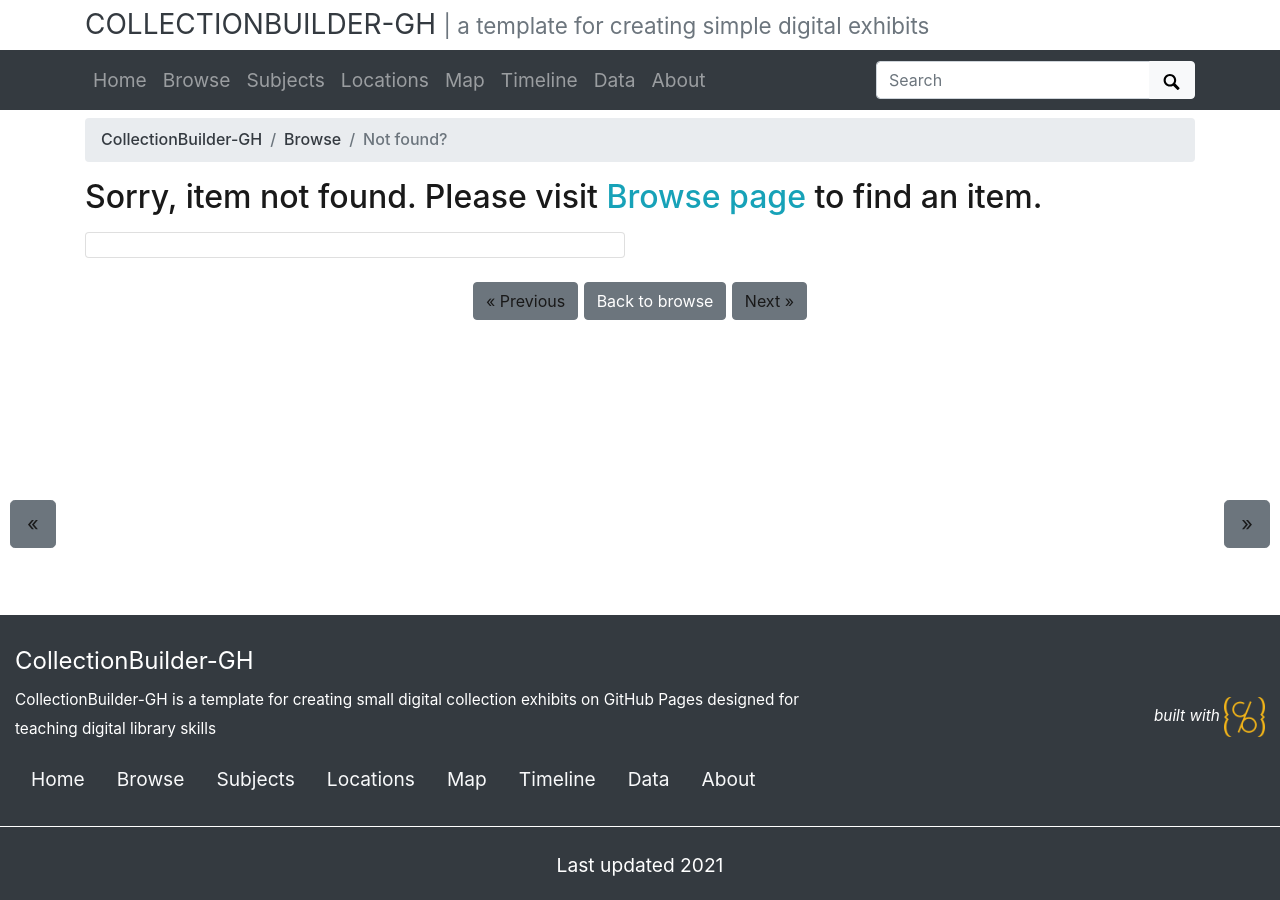
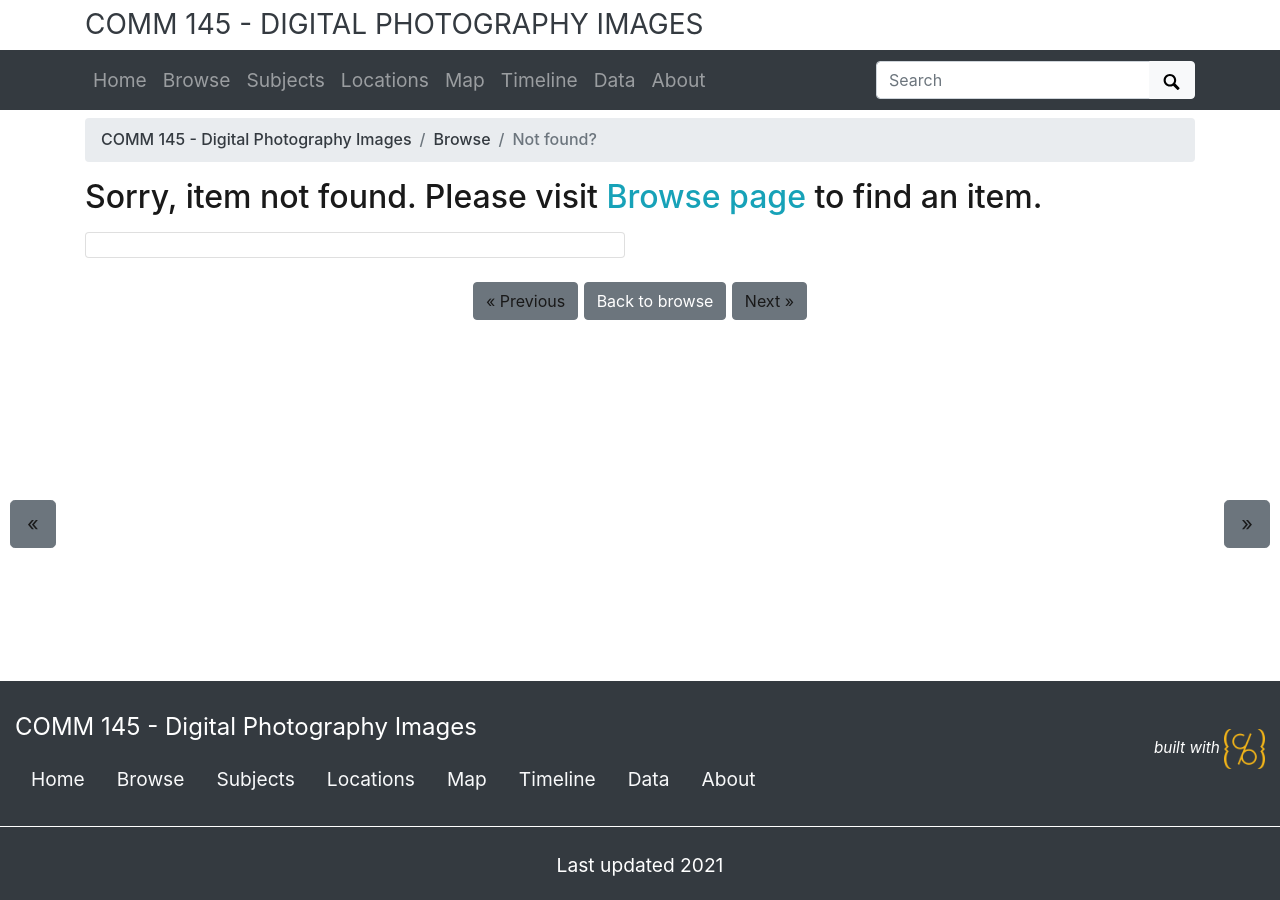
Before and after one commit to smkrall/comm145_images, a Jekyll site: the page built from pages/item.md, in a window 1280 px wide. Built offline with Jekyll 4.4.1, drawn with Linux system fonts in a browser that asks for light colours.

Commit message:
update site setting variables

```diff
--- a/_config.yml
+++ b/_config.yml
@@ -18,14 +18,14 @@
 # SITE SETTINGS
 #
 # title of site appears in banner
-title: CollectionBuilder-GH
+title: COMM 145 - Digital Photography Images
 # tagline, a short phrase that will appear throughout the site in the top banner
-tagline: a template for creating simple digital exhibits
+tagline:
 # description appears in meta tags and other locations
 # this description might appear in search result lists, keep around 160 characters max
-description: "CollectionBuilder-GH is a template for creating small digital collection exhibits on GitHub Pages designed for teaching digital library skills"
+#description: "CollectionBuilder-GH is a template for creating small digital collection exhibits on GitHub Pages designed for teaching digital library skills"
 # creator of the digital collection, to appear in meta tags; we typically use our GitHub usernames but feel free to just use your name
-author: CollectionBuilder
+author: smkrall
 
 ##########
 # COLLECTION SETTINGS
```
